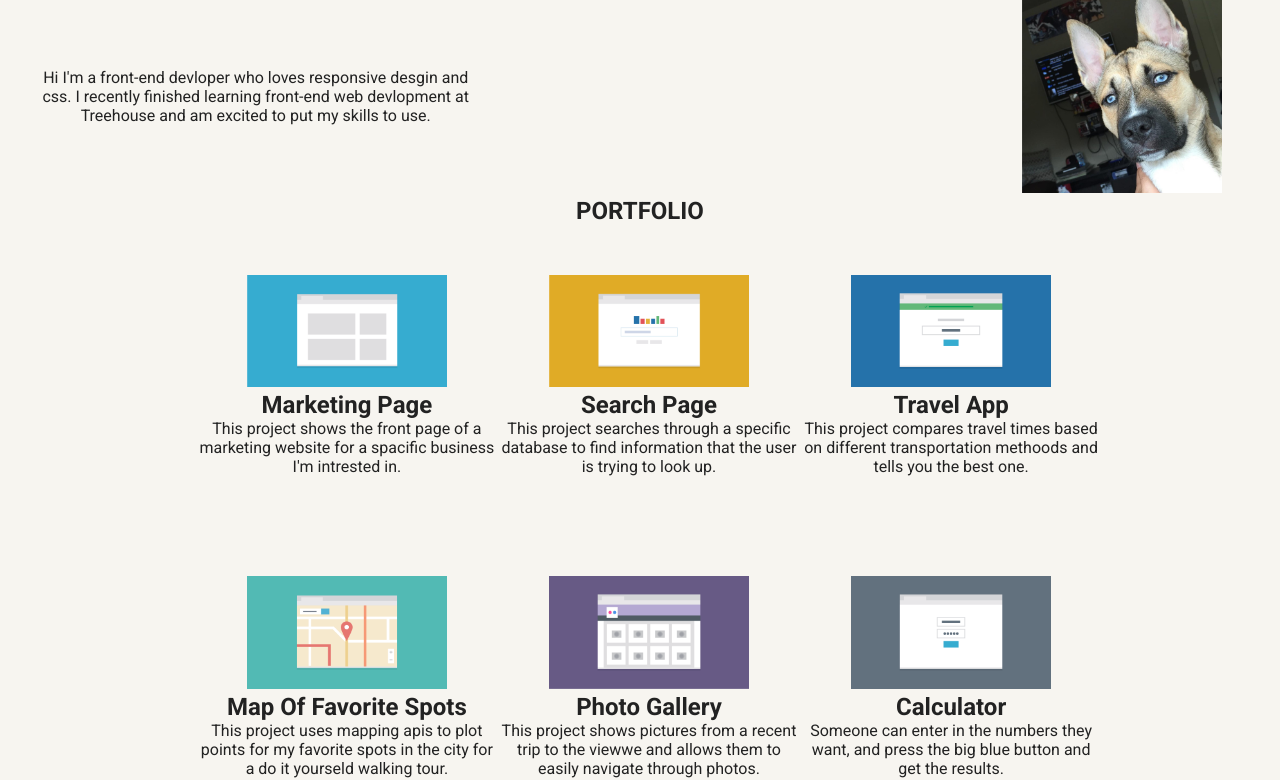
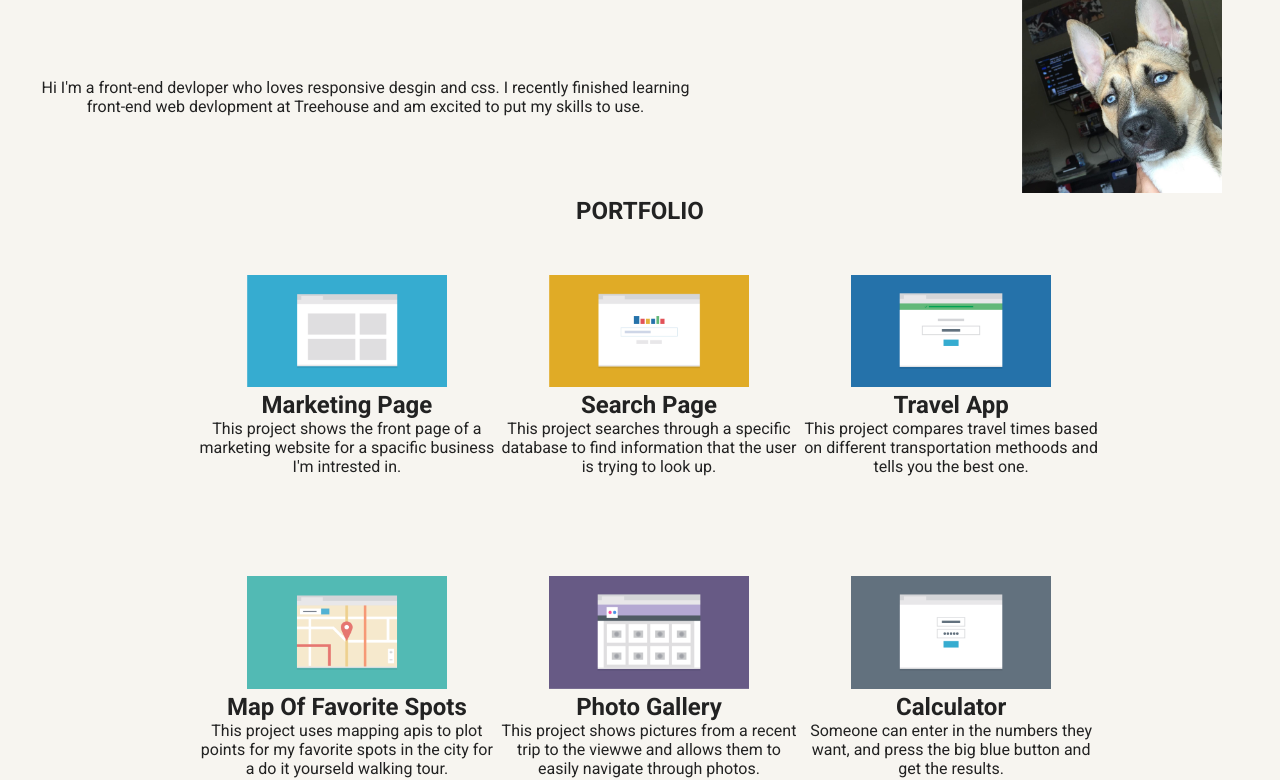
Before and after one commit to Ravs-nar/Project-two, a plain HTML site: page index.html in a window 1280 px wide. Shown: the part 41-821 px from the top of the page. Drawn offline with Linux system fonts and the light colour scheme; a web font is replaced by a local one.

Commit message:
Update styles.css

```diff
--- a/CSS/styles.css
+++ b/CSS/styles.css
@@ -179,7 +179,7 @@ img {
     }
 
     .bio{
-        width: 37%;
+        width: 55%;
     }
     .dog{
         margin-right:28px;
```
